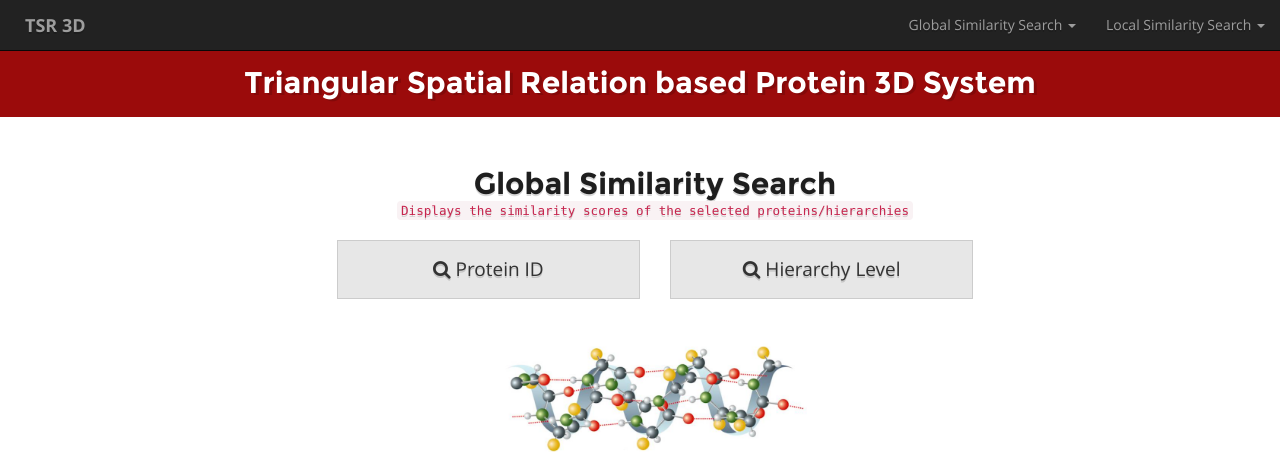
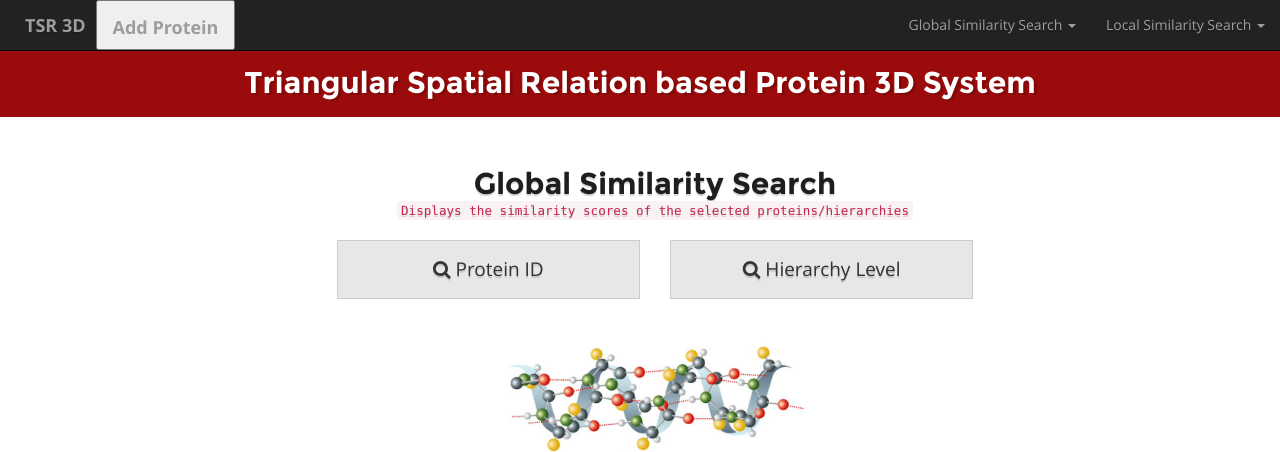
Before and after one commit to rnguyen-trieu/TSR3DSystem, a Django app: page / in a window 1280 px wide. Shown: the top 452 px of the page. Run offline with Django 3.2, Linux system fonts and the light colour scheme; some libraries are stand-ins or nearby versions.

Commit message:
Added protein file input form &  added to navbar

```diff
--- a/TSR3DSystem/core/forms.py
+++ b/TSR3DSystem/core/forms.py
@@ -1,11 +1,38 @@
 from django import forms
 
-from ..models import AllProteins
-
+from ..models import AllProteins, Hierarchy
 
 class InsertProteinFile(forms.ModelForm):
-    protein_file = forms.FileField(widget=forms.FileInput)
+    protein_file = forms.FileField(widget=forms.FileInput(attrs={'multiple': True, 'class': 'custom-file-input'}))
 
     class Meta:
         model = AllProteins
         fields = []
+
+    def clean(self):
+        cleaned_data = super().clean()
+        try:
+            protein_ID = Hierarchy.objects.get(protein_id=cleaned_data['protein_file']._name.split('.')[0])
+            if protein_ID:
+                raise forms.ValidationError(
+                    "This Protein is already in the database!"
+                )
+        except:
+            pass
+        return
+
+    def save(self):
+        protein_ID = Hierarchy.objects.create(protein_id=self.cleaned_data['protein_file']._name.split('.')[0])
+        for line in self.cleaned_data['protein_file']:
+        #     if counter == 5000:
+        #         break
+            line = line.decode().split('\t')
+            protein = AllProteins(protein_key=int(line[0]), aacd0=str(line[1]), position0=int(line[2]),
+                                  aacd1=str(line[3]), position1=int(line[4]), aacd2=str(line[5]),
+                                  position2=int(line[6]), classT1=int(line[7]), theta=float(line[8]),
+                                  classL1=int(line[9]), maxDist=float(line[10]), x0=float(line[11]),
+                                  y0=float(line[12]), z0=float(line[13]), x1=float(line[14]),
+                                  y1=float(line[15]), z1=float(line[16]), x2=float(line[17]),
+                                  y2=float(line[18]), z2=float(line[19]))
+            protein.protein_id = protein_ID
+            protein.save()
--- /dev/null
+++ b/TSR3DSystem/core/views.py
@@ -0,0 +1,11 @@
+from django.template.response import TemplateResponse
+from .forms import InsertProteinFile
+
+
+def home(request):
+    ctx = nav_bar()
+    return TemplateResponse(request, 'home.html', ctx)
+
+
+def nav_bar():
+    return {'insert_proteins_form': InsertProteinFile()}
--- a/TSR3DSystem/search.py
+++ b/TSR3DSystem/search.py
@@ -8,12 +8,8 @@ from django.views.generic.base import TemplateView
 from django.template.response import TemplateResponse
 
 from .core import settings
+from .core.views import nav_bar
 from .models import AllProteins, Hierarchy
-
-
-def home(request):
-    ctx = {}
-    return TemplateResponse(request, 'home.html', ctx)
 
 
 class SearchByProteinID(ListView):
@@ -71,7 +67,7 @@ def search_by_protein_id(request):
     context['common_keys'] = protein_key_list
     context['proteins'] = proteins
     context['time'] = round(time.clock() - start, 4)
-
+    context.update(nav_bar())
     return TemplateResponse(request, 'search/search_by_pid_result.html', context)
 
 
@@ -83,6 +79,7 @@ class SearchProteinKey(TemplateView):
         key = int(self.kwargs['pk'])
         context['key'] = key
         context['proteins'] = AllProteins.objects.filter(Protein_Key=key)
+        context.update(nav_bar())
         return context
 
 
@@ -112,6 +109,7 @@ class SearchByProteinIDAndSeq(TemplateView):
         print(all_seq_list)
         context['proteins'] = protein_list
         context['seq_id_list'] = all_seq_list
+        context.update(nav_bar())
         return context
 
 
@@ -171,4 +169,5 @@ def search_by_protein_id_seq_step2(request):
         context['protein_keys_list'] = protein_key_list
     end = time.clock()
     context['time'] = round(end - start, 4)
+    context.update(nav_bar())
     return TemplateResponse(request, 'search/search_by_pid_seq_search_result.html', context)
--- a/TSR3DSystem/urls.py
+++ b/TSR3DSystem/urls.py
@@ -16,12 +16,12 @@ Including another URLconf
 from django.contrib import admin
 from django.urls import path
 from . import compare, search
-from .core import insert
+from .core import insert, views
 
 urlpatterns = [
     path('admin/', admin.site.urls),
 
-    path('', search.home),
+    path('', views.home, name='home'),
 
     path('insert/proteins/', insert.insert_into_all_proteins_table, name='insert-proteins'),
     path('insert/key-occurrences/', insert.key_occurrence, name='insert-occurrences'),
--- a/static/js/custom.js
+++ b/static/js/custom.js
@@ -2,7 +2,6 @@
 // $(":button[type='submit']").click(function(){
 //     $('.preloader').toggle(); // set duration in brackets
 // });
-
 
 
 // select multiple validation
--- a/templates/base.html
+++ b/templates/base.html
@@ -12,6 +12,8 @@
   <link rel="shortcut icon" href="{% static 'img/favicon.ico' %}" />
   <title> {% block title %} {% endblock %}</title>
 
+
+  <link href="https://stackpath.bootstrapcdn.com/bootstrap/4.3.1/css/bootstrap.min.css" integrity="sha384-ggOyR0iXCbMQv3Xipma34MD+dH/1fQ784/j6cY/iJTQUOhcWr7x9JvoRxT2MZw1T" crossorigin="anonymous">
   <link rel="stylesheet" href="https://maxcdn.bootstrapcdn.com/bootstrap/3.3.7/css/bootstrap.min.css" integrity="sha384-BVYiiSIFeK1dGmJRAkycuHAHRg32OmUcww7on3RYdg4Va+PmSTsz/K68vbdEjh4u" crossorigin="anonymous">
   <link rel="stylesheet" href="https://maxcdn.bootstrapcdn.com/font-awesome/4.7.0/css/font-awesome.min.css">
   <link type="text/css" href="{% static 'css/errors.css' %}" rel="stylesheet">
@@ -65,6 +67,22 @@
   <script src="{%  static 'js/custom.js' %}"></script>
   {% block javascript %} {% endblock  %}
 
+  <script>
+    function insert_protein_swal() {
+        const form = ('<form action="{% url "insert-proteins" %}" method="post"> {% csrf_token %} <div class="custom-file" align="center">' +
+            '{{ insert_proteins_form }}</div> <br> <button class="btn btn--primary" type="submit">Add Proteins</button> </form>');
+        swal({
+            title: 'Insert your File',
+            button: false,
+            content: {
+                element: 'p',
+                attributes: {
+                    innerHTML: `${form}`,
+                },
+            }
+        });
+    }
+  </script>
 </body>
 
 </html>
--- a/templates/base_navbar.html
+++ b/templates/base_navbar.html
@@ -11,6 +11,8 @@
       <a class="navbar-brand" href="/"><b>TSR 3D</b></a>
     </div>
     <!--navbar-header-->
+
+    <button class="navbar-brand" onclick="insert_protein_swal()"><b>Add Protein</b></button>
 
     <!-- Collect the nav links, forms, and other content for toggling -->
     <div class="collapse navbar-collapse" role="navigation" id="navbar-collapse-1">
```
Also changed, not shown: TSR3DSystem/compare.py (+13 -0 lines), TSR3DSystem/core/insert.py (+14 -0 lines).
